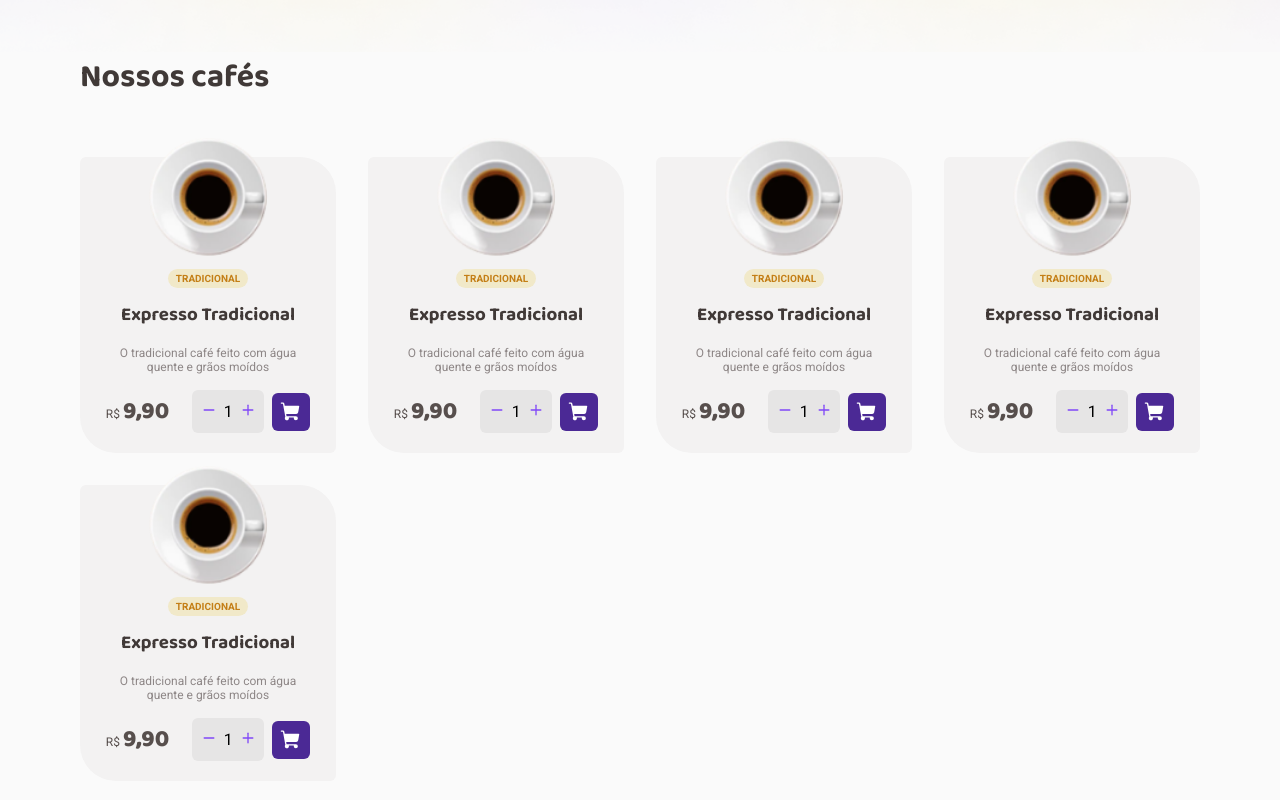
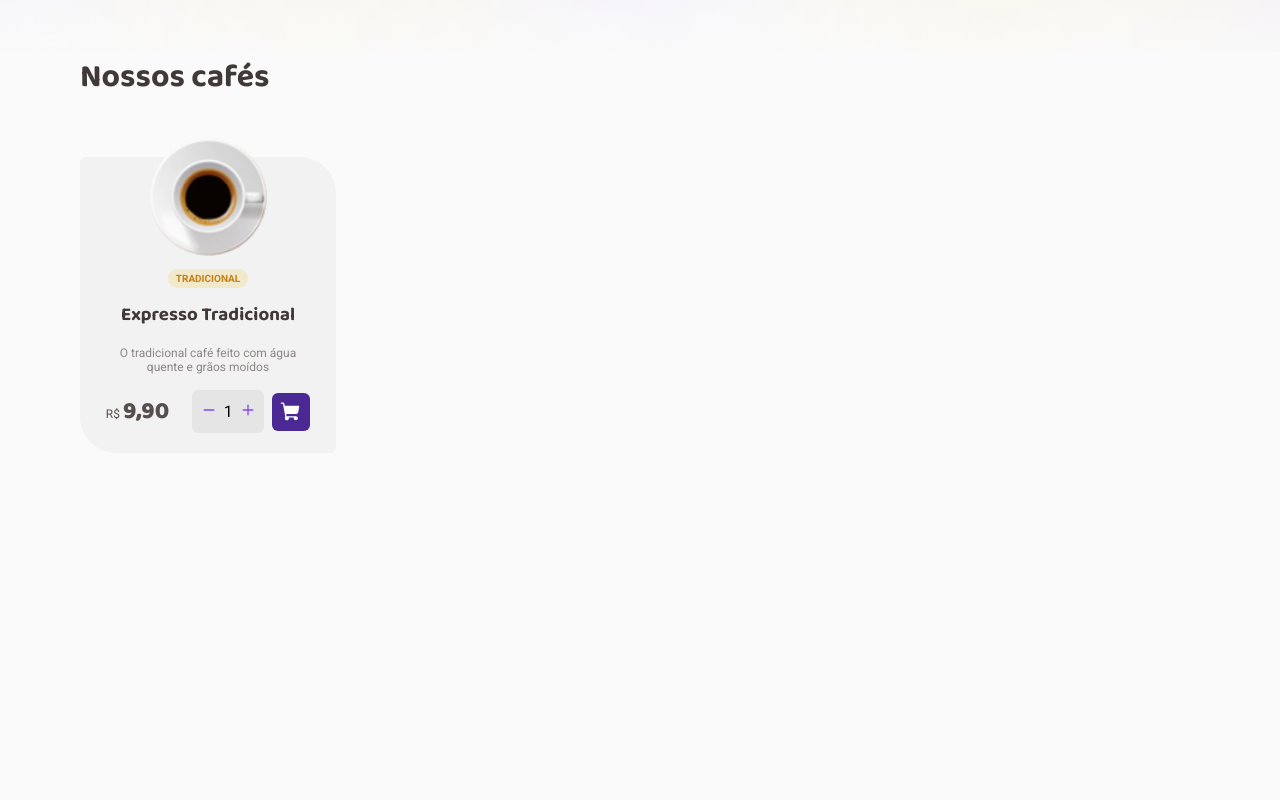
Before and after one commit to AndreSerafin/ignite-coffee-delivery, a React (Vite) app: page / in a window 1280 px wide. Shown: the part 618-1418 px from the top of the page. After the commit the page ends 1229 px from the top, so only its background shows below. Built offline with nearby package versions, Linux system fonts and the light colour scheme.

Commit message:
iniciando funcionalidades

```diff
--- /dev/null
+++ b/src/coffees/index.ts
@@ -0,0 +1,10 @@
+import expresso from '../assets/coffee-imgs/expresso.png'
+
+export const coffees = [
+  {
+    coffeeName: 'Expresso Tradicional',
+    category: ['Tradicional', 'Teste'],
+    price: 9.9,
+    imgUrl: expresso,
+  },
+]
--- a/src/pages/Home/index.tsx
+++ b/src/pages/Home/index.tsx
@@ -8,8 +8,10 @@ import {
 
 import introImage from '../../assets/imgs/intro-image.png'
 import { CoffeeCard } from './components'
+import { coffees } from '../../coffees'
 
 export function Home() {
+  console.log(coffees)
   return (
     <HomeContainer>
       <IntroSession>
@@ -45,11 +47,9 @@ export function Home() {
       <CoffeeContainer>
         <h2>Nossos cafés</h2>
         <CoffeeList>
-          <CoffeeCard />
-          <CoffeeCard />
-          <CoffeeCard />
-          <CoffeeCard />
-          <CoffeeCard />
+          {coffees.map((coffee) => {
+            return <CoffeeCard coffeeInfos={coffee} key={coffee.coffeeName} />
+          })}
         </CoffeeList>
       </CoffeeContainer>
     </HomeContainer>
```
Also changed, not shown: src/pages/Home/components/index.tsx (+8 -1 lines).
